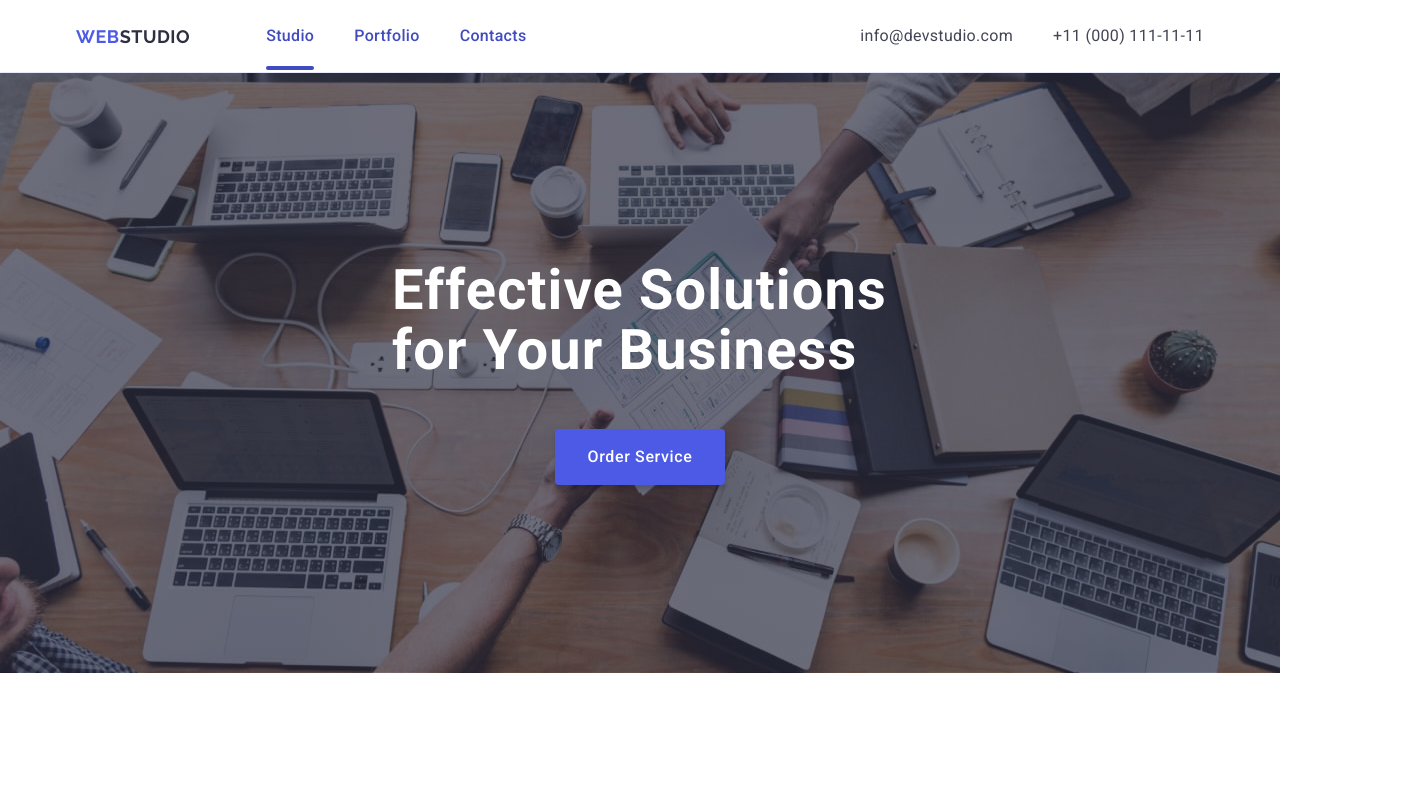
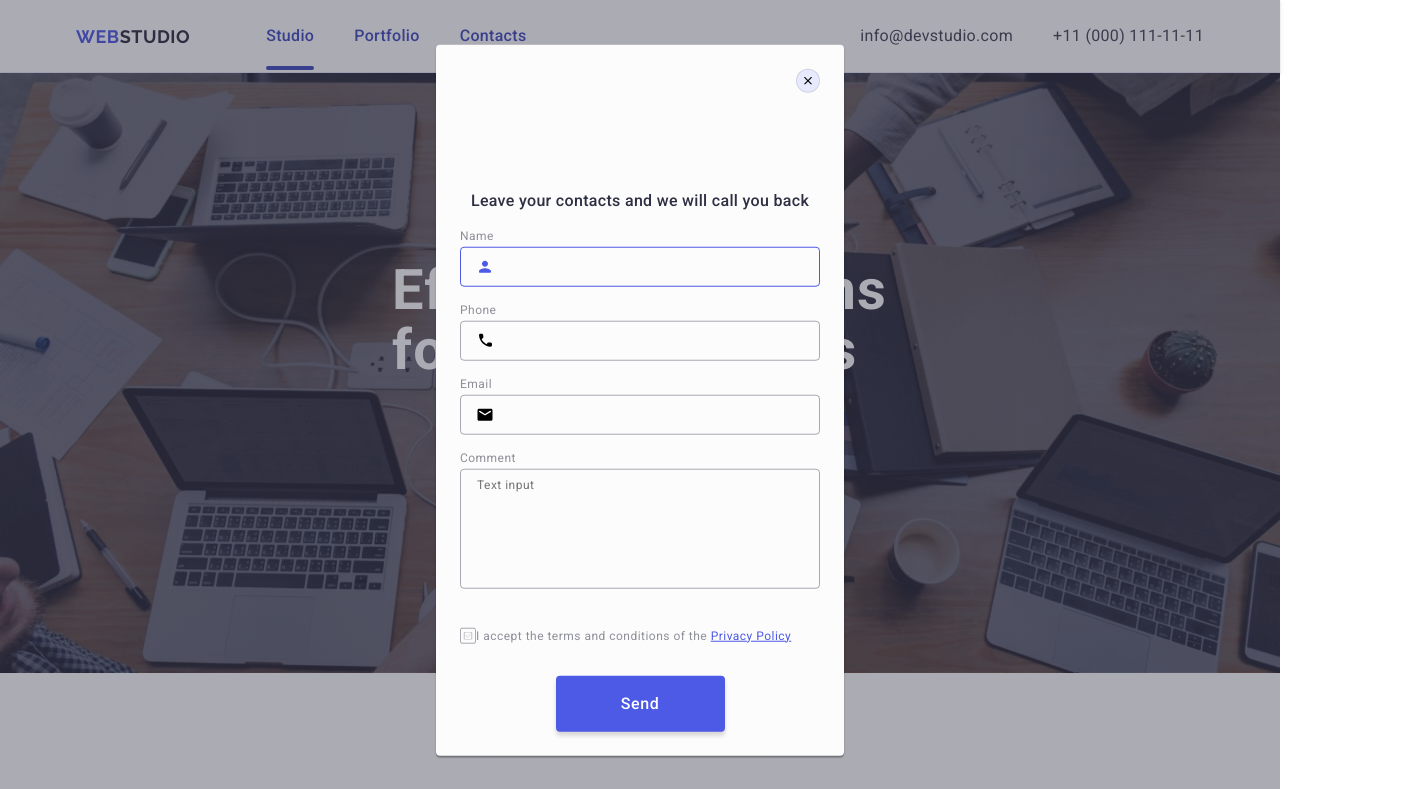
Before and after one commit to lesiaart/goit-markup-hw-05, a plain HTML site: page index.html in a window 1280 px wide. Shown: the top 789 px of the page, 1425 px wide, since content can reach past the window. Drawn offline with nearby package versions, Linux system fonts and the light colour scheme.

Commit message:
main-first-correctur

```diff
--- a/css/styles.css
+++ b/css/styles.css
@@ -501,7 +501,6 @@ img {
   background-color: #31d0aa;
 }
 .subscribe {
-  display: flex;
   justify-content: center;
   margin-bottom: 100px;
 }
@@ -513,6 +512,10 @@ img {
   letter-spacing: 0.02em;
   margin-bottom: 16px;
   margin-left: 80px;
+}
+.footer-form {
+  display: flex;
+  gap: 24px;
 }
 .footer-input {
   width: 264px;
@@ -581,9 +584,11 @@ img {
   border-radius: 4px;
   background: #fcfcfc;
   position: absolute;
-  padding: 24px;
+  padding: 72px 24px 24px 24px;
   top: 50%;
   left: 50%;
+  box-shadow: 0px 1px 1px rgba(0, 0, 0, 0.14), 0px 1px 3px rgba(0, 0, 0, 0.12),
+    0px 2px 1px rgba(0, 0, 0, 0.2);
   transform: translate(-50%, -50%) scale(1);
   transition: transform 250ms cubic-bezier(0.4, 0, 0.2, 1);
 }
@@ -633,13 +638,15 @@ label {
 }
 .modal-label {
   color: #8e8f99;
+  display: block;
   font-size: 12px;
   line-height: 1.17;
   letter-spacing: 0.04em;
   margin-bottom: 4px;
+  transition: border-color 250ms cubic-bezier(0.4, 0, 0.2, 1);
 }
 .modal-field {
-  margin-bottom: 8px;
+  margin-bottom: 16px;
 }
 .modal-input-wrap {
   position: relative;
@@ -658,7 +665,7 @@ label {
   border-color: #4d5ae5;
 }
 .modal-input:focus + .modal-icon {
-  stroke: #4d5ae5;
+  fill: #4d5ae5;
 }
 .modal-icon {
   color: #2e2f42;
@@ -666,10 +673,15 @@ label {
   left: 16px;
   top: 50%;
   transform: translateY(-50%);
+  transition: fill 250ms cubic-bezier(0.4, 0, 0.2, 1);
 }
 .modal-comment {
   width: 100%;
   height: 120px;
+  font-size: 12px;
+  line-height: 1.17;
+  letter-spacing: 0.04em;
+  color: rgba(46, 47, 66, 0.4);
   border-radius: 4px;
   border: 1px solid #2e2f4266;
   background-color: transparent;
@@ -677,9 +689,10 @@ label {
   padding: 8px 16px;
   margin-bottom: 16px;
   resize: none;
+  transition: border-color 250ms cubic-bezier(0.4, 0, 0.2, 1);
 }
 .modal-comment::placeholder {
-  color: #2e2f4266;
+  border-color: #4d5ae5;
   font-family: inherit;
 }
 
@@ -706,13 +719,19 @@ label {
   align-items: center;
   justify-content: center;
   fill: transparent;
+  display: inline-flex;
+  border: 1px solid rgba(46, 47, 66, 0.4);
+  border-radius: 2px;
+  transition: background-color 250ms cubic-bezier(0.4, 0, 0.2, 1),
+    border 250ms cubic-bezier(0.4, 0, 0.2, 1),
+    fill 250ms cubic-bezier(0.4, 0, 0.2, 1);
 }
 .check-input:checked + .check-text span {
   background-color: #404bbf;
   border: none;
   fill: #f4f4fd;
 }
-.check-icon {
+.privacy-span {
 }
 .modal-btn {
   font-family: inherit;
--- a/index.html
+++ b/index.html
@@ -346,9 +346,11 @@
                 </ul>
             </div>
             <div class="subscribe">
+                <p class="subscribe-title">Subscribe</p>
                 <form class="footer-form">
-                    <p class="subscribe-title">Subscribe</p>
-                    <input type="email" name="subscribe-email" class="footer-input" placeholder="E-mail" />
+                    <label class="footer-form-label">
+                        <input type="email" name="subscribe-email" class="footer-input" placeholder="E-mail" />
+                    </label>
                     <button type="submit" class="subscribe-btn">Subscribe
                         <svg class="subscribe-icon" width="24" height="24">
                             <use href="./images/icons.svg#icon-frame"></use>
@@ -360,7 +362,7 @@
         </div>
     </footer>
 
-    <div class="backdrop">
+    <div class="backdrop is-open">
         <div class="modal">
             <button type="button" class="modal-close-btn"><svg class="modal-close-icon" width="8" height="8">
                     <use href="./images/icons.svg#icon-close-icon"></use>
@@ -369,16 +371,16 @@
             </button>
             <p class="modal-title">Leave your contacts and we will call you back</p>
             <form class="modal-form">
-                <div class="modal-field"><label class="modal-label">Name</label>
+                <div class="modal-field"><label class="modal-label" for="user-name" id="user-name">Name</label>
                     <div class="modal-input-wrap">
                         <input class="modal-input" type="text" required name="user-name" autofocus />
-                        <svg class="modal-icon" width="18" height="18">
+                        <svg class="modal-icon" width="18" height="24">
                             <use href="./images/icons.svg#icon-person-name"></use>
                         </svg>
                     </div>
                 </div>
 
-                <div class="modal-field"><label class="modal-label">Phone</label>
+                <div class="modal-field"><label class="modal-label" for="user-phone" id="user-phone">Phone</label>
                     <div class="modal-input-wrap">
                         <input class="modal-input" type="tel" required name="user-phone" />
                         <svg class="modal-icon" width="18" height="24">
@@ -386,25 +388,26 @@
                         </svg>
                     </div>
                 </div>
-                <div class="modal-field"><label class="modal-label">Email</label>
+                <div class="modal-field"><label class="modal-label" for="user-email" id="user-email">Email</label>
                     <div class="modal-input-wrap"><input class="modal-input" type="email" required name="user-email" />
                         <svg class="modal-icon" width="18" height="24">
                             <use href="./images/icons.svg#icon-email-letter"></use>
                         </svg>
                     </div>
                 </div>
-                <div class="modal-field"><label class="modal-label">Comment</label>
+                <div class="modal-field"><label class="modal-label" for="user-comment" id="user-comment">Comment</label>
                     <textarea class="modal-comment" name="user-comment" id="user-comment"
                         placeholder="Text input"></textarea>
                 </div>
                 <div class="modal-field">
-                    <input type="checkbox" name="policy" id="policy" class="check-input visually-hidden" value="true" />
-                    <label for="policy" class="check-text">
-                        <span>
-                            <svg class="check-icon" width="16" height="16">
+                    <input type="checkbox" name="user-privacy" id="user-privacy" class="check-input visually-hidden"
+                        value="true" />
+                    <label for="user-privacy" class="check-text">
+                        <span class="privacy-span-icon">
+                            <svg class="check-icon" width="10" height="8">
                                 <use href="./images/icons.svg#icon-check"></use>
                             </svg>
-                        </span>I accept the terms and conditions of the <a href=""> Privacy
+                        </span>I accept the terms and conditions of the <a href="" class="privacy-span-text"> Privacy
                             Policy</a></label>
                 </div>
                 <button class="modal-btn" type="submit" disabled>Send</button>
```
